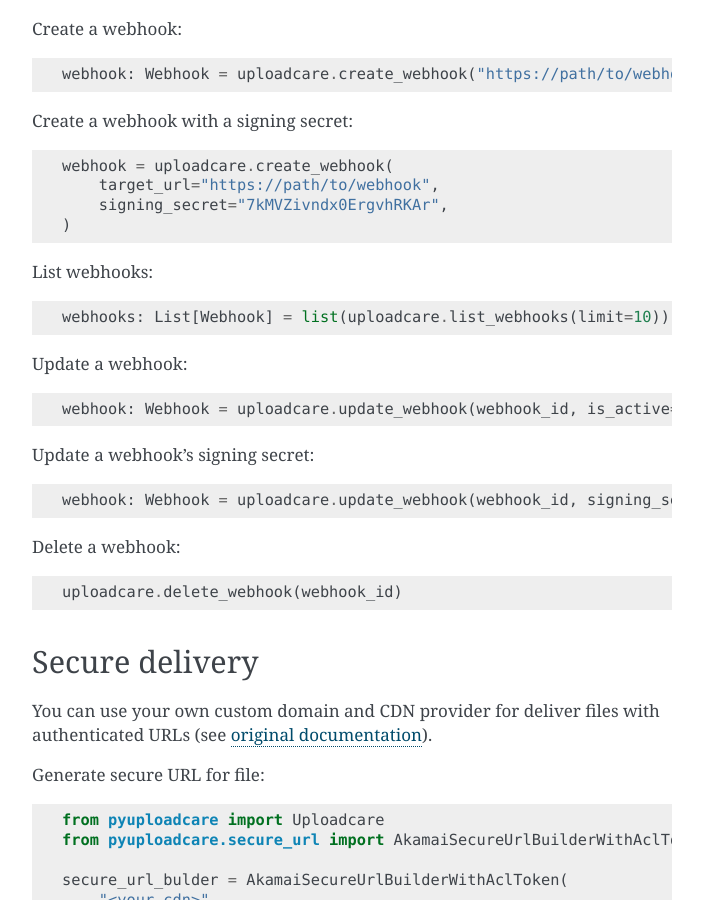
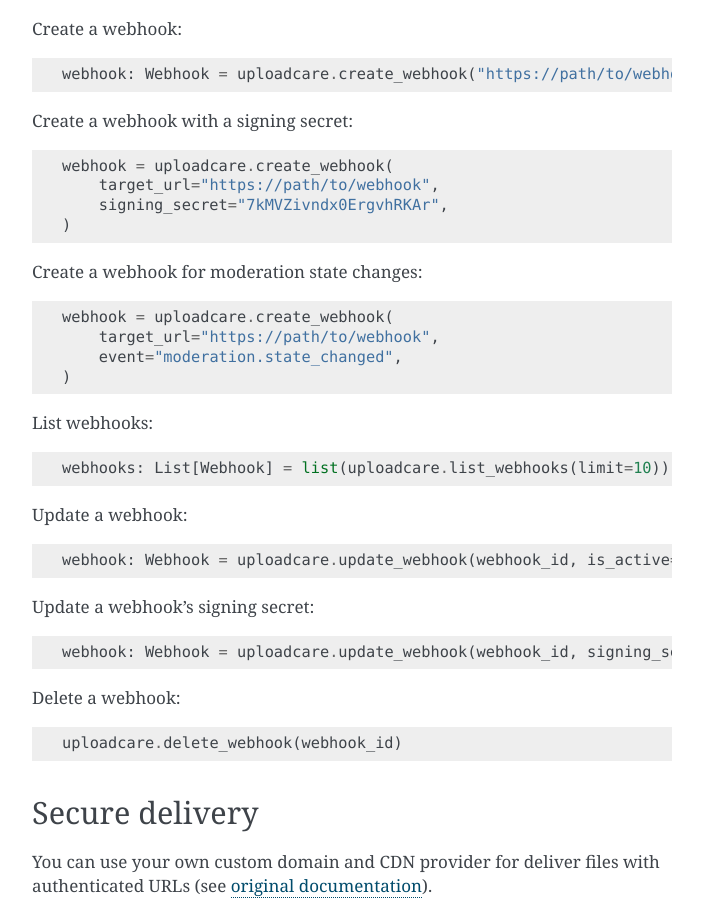
Before and after one commit to uploadcare/pyuploadcare, a Sphinx documentation site: the page built from docs/core_api.rst, in a window 1280 px wide and 900 px high, scrolled down 11818 px. Shown: the whole window, without its empty margins (408-1111 px from the left). Built offline with Sphinx 7.4.7, drawn with Linux system fonts in a browser that asks for light colours.

Commit message:
Add moderation.state_changed to WebhookEvent.

```diff
--- a/docs/core_api.rst
+++ b/docs/core_api.rst
@@ -533,6 +533,13 @@
         signing_secret="7kMVZivndx0ErgvhRKAr",
     )
 
+Create a webhook for moderation state changes::
+
+    webhook = uploadcare.create_webhook(
+        target_url="https://path/to/webhook",
+        event="moderation.state_changed",
+    )
+
 List webhooks::
 
     webhooks: List[Webhook] = list(uploadcare.list_webhooks(limit=10))
```
Also changed, not shown: HISTORY.md (+1 -0 lines), 3 other files.
